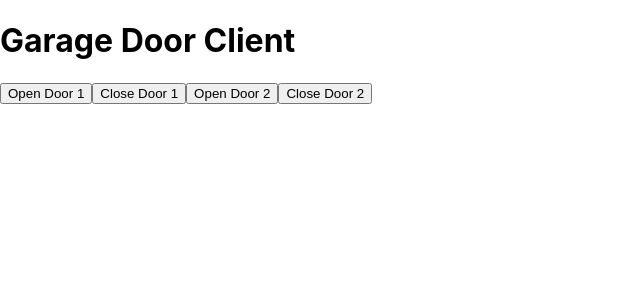
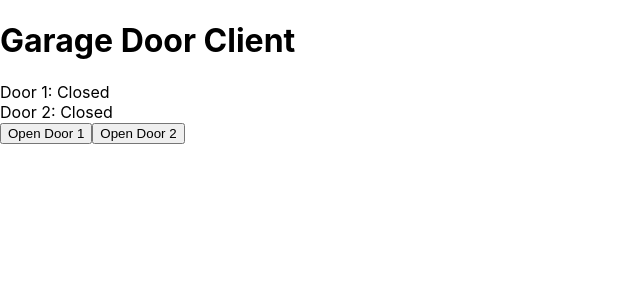
Before and after one commit to alexrcameron/garage-door-client, a React (Create React App) app: page / in a window 1280 px wide. Shown: the top 300 px of the page, without its empty margins (0-640 px from the left). Built offline with nearby package versions, Linux system fonts and the light colour scheme.

Commit message:
Added status messages for doors

```diff
--- a/src/App.js
+++ b/src/App.js
@@ -24,7 +24,10 @@ class GarageDoorController extends React.Component {
   }
   getUpdate() {
     fetch('/update')
-      .then(response=>response.json())
+      .then(response=>{
+        console.log(response);
+        return response.json();
+      })
       .then(data => {
         this.state.sensors = data;
         console.log(this.state.sensors);
@@ -34,10 +37,17 @@ class GarageDoorController extends React.Component {
     return (
       <div className="GarageDoorController">
         <h1>Garage Door Client</h1>
-        <ApiButton label="Open Door 1" action="odoor" />
-        <ApiButton label="Close Door 1" action="cdoor" />
-        <ApiButton label="Open Door 2" action="odoor2" />
-        <ApiButton label="Close Door 2" action="cdoor2" />
+
+        <div>Door 1: { this.state.sensors.Door1_isOpen ? "Opened" : "Closed"}</div>
+        <div>Door 2: { this.state.sensors.Door2_isOpen ? "Opened" : "Closed"}</div>
+
+        {this.state.sensors.Door1_isOpen
+          ? <ApiButton label="Close Door 1" action="cdoor" />
+          : <ApiButton label="Open Door 1" action="odoor" /> }
+
+        {this.state.sensors.Door1_isOpen
+          ? <ApiButton label="Close Door 2" action="cdoor2" />
+          : <ApiButton label="Open Door 2" action="odoor2" />}
       </div>
     );
   }
```
Also changed, not shown: 8 other files (tests, documents, lock files or other folders).
